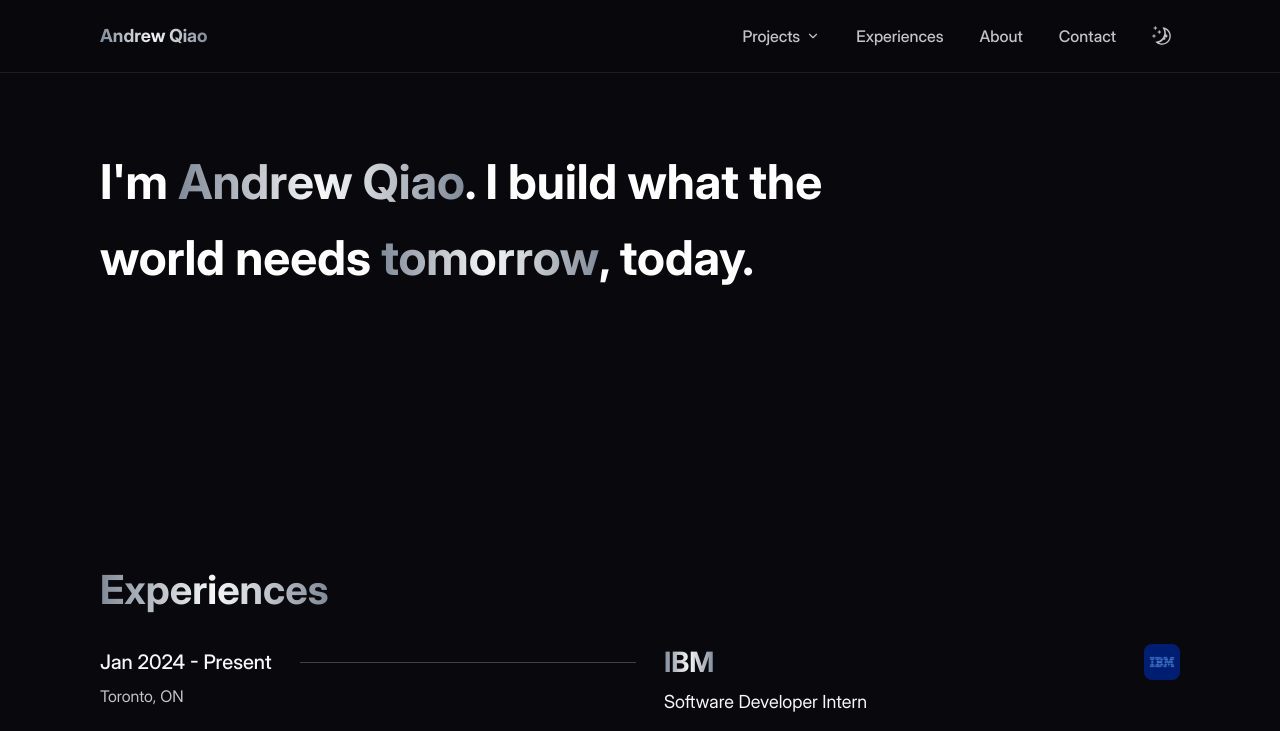
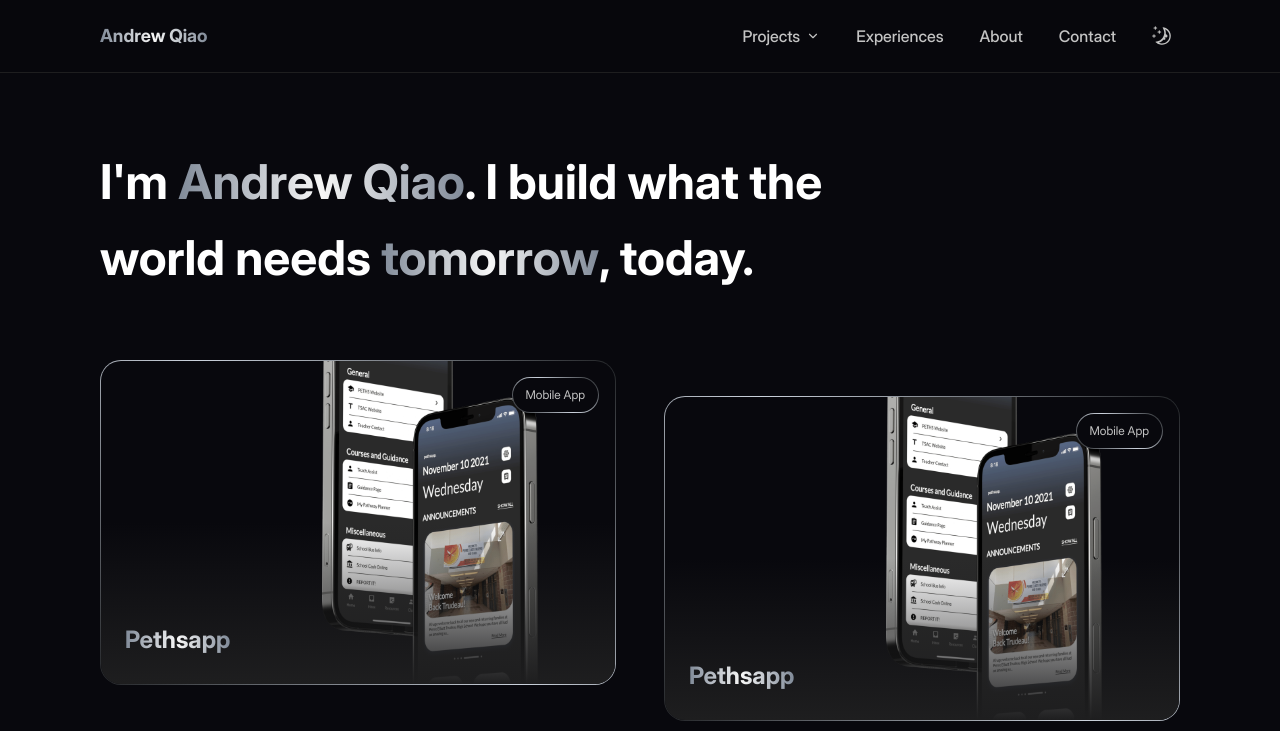
Before and after one commit to qiaoandrew/andrewqiao.com, a Next.js app: page / in a window 1280 px wide. Shown: the top 731 px of the page. Built offline with nearby package versions, Linux system fonts and the light colour scheme.

Commit message:
start project card

```diff
--- a/src/components/elements/ProjectCard.tsx
+++ b/src/components/elements/ProjectCard.tsx
@@ -1,4 +1,8 @@
 import type { StaticImageData } from 'next/image';
+import GradientBorder from '../ui/GradientBorder';
+import GradientText from '../typography/GradientText';
+import { Badge } from '../ui/Badge';
+import Image from 'next/image';
 
 type ProjectCardProps = {
   id: string;
@@ -13,5 +17,22 @@ export default function ProjectCard({
   type,
   mockup,
 }: ProjectCardProps) {
-  return <div></div>;
+  return (
+    <GradientBorder borderRadius="rounded-[21px] md:even:translate-y-9">
+      <div className="relative aspect-[35/22] overflow-hidden rounded-5 bg-background">
+        <Image
+          src={mockup}
+          alt={`${title} mockup`}
+          className="absolute right-[15%] top-1/2 w-[42%] -translate-y-1/2"
+        />
+        <div className="absolute inset-0 bg-light-card-bottom-gradient dark:bg-dark-card-bottom-gradient" />
+        <h3 className="absolute bottom-6 left-6 font-display text-6 font-bold">
+          <GradientText>{title}</GradientText>
+        </h3>
+        <GradientBorder borderRadius="rounded-full absolute right-4 top-4">
+          <Badge className="font-display">{type}</Badge>
+        </GradientBorder>
+      </div>
+    </GradientBorder>
+  );
 }
--- a/src/components/sections/Hero.tsx
+++ b/src/components/sections/Hero.tsx
@@ -1,9 +1,9 @@
-import GradientText from "../typography/GradientText";
+import GradientText from '../typography/GradientText';
 
 export default function Hero() {
   return (
-    <section className="container mb-9">
-      <h1 className="text-7 font-bold font-display max-w-[350px] xs:text-9 xs:leading-[56px] xs:max-w-[460px] sm:max-w-[550px] lg:max-w-[742px] lg:text-12 lg:leading-[76px]">
+    <section className="container mb-9 xs:mb-12 lg:mb-16">
+      <h1 className="max-w-[350px] font-display text-7 font-bold xs:max-w-[460px] xs:text-9 xs:leading-[56px] sm:max-w-[550px] lg:max-w-[742px] lg:text-12 lg:leading-[76px]">
         I&apos;m <GradientText>Andrew Qiao</GradientText>. I build what the
         world needs <GradientText>tomorrow</GradientText>, today.
       </h1>
--- a/src/components/sections/Projects.tsx
+++ b/src/components/sections/Projects.tsx
@@ -30,7 +30,7 @@ const PROJECTS = [
 
 export default function Projects() {
   return (
-    <section className="container mb-25 grid gap-6 md:mb-40">
+    <section className="mb-34 md:mb-49 container grid gap-6 md:grid-cols-2 lg:gap-12">
       {PROJECTS.map(({ id, title, type, mockup }) => (
         <ProjectCard
           id={id}
--- a/src/components/ui/Badge.tsx
+++ b/src/components/ui/Badge.tsx
@@ -4,7 +4,7 @@ import { cva, type VariantProps } from 'class-variance-authority';
 import { cn } from '@/lib/utils';
 
 const badgeVariants = cva(
-  'inline-flex items-center rounded-full border px-3 py-1 text-3 transition-colors focus:outline-none focus:ring-2 focus:ring-ring focus:ring-offset-2',
+  'inline-flex items-center rounded-full border px-3 py-1.5 text-3 transition-colors focus:outline-none focus:ring-2 focus:ring-ring focus:ring-offset-2',
   {
     variants: {
       variant: {
--- a/tailwind.config.ts
+++ b/tailwind.config.ts
@@ -121,7 +121,7 @@ const config: Config = {
         'light-contact-gradient':
           'linear-gradient(180deg, #F2F2F2 0%, #F7F7F7 100%)',
         'light-card-bottom-gradient':
-          'linear-gradient(180deg, rgba(230, 230, 230, 0.00) 0%, #E6E6E6 100%)',
+          'linear-gradient(180deg, rgba(230, 230, 230, 0.00) 0%, rgba(230, 230, 230, 0.00) 50%, #E6E6E6 100%)',
         'dark-text-gradient':
           'linear-gradient(90deg, #808A98 0%, #F7F7F7 50%, #808A98 100%)',
         'dark-border-gradient':
@@ -131,7 +131,7 @@ const config: Config = {
         'dark-contact-gradient':
           'linear-gradient(180deg, #0F0F0F 0%, #07080C 100%)',
         'dark-card-bottom-gradient':
-          'linear-gradient(180deg, rgba(30, 30, 31, 0.00) 0%, #1E1E1F 100%)',
+          'linear-gradient(180deg, rgba(30, 30, 31, 0.00) 0%, rgba(30, 30, 31, 0.00) 50%, #1E1E1F 100%)',
       },
       keyframes: {
         'scale-in': {
@@ -157,7 +157,9 @@ const config: Config = {
         21: '84px',
         25: '100px',
         30: '120px',
+        34: '136px',
         36: '144px',
+        49: '196px',
         50: '200px',
       },
     },
```
